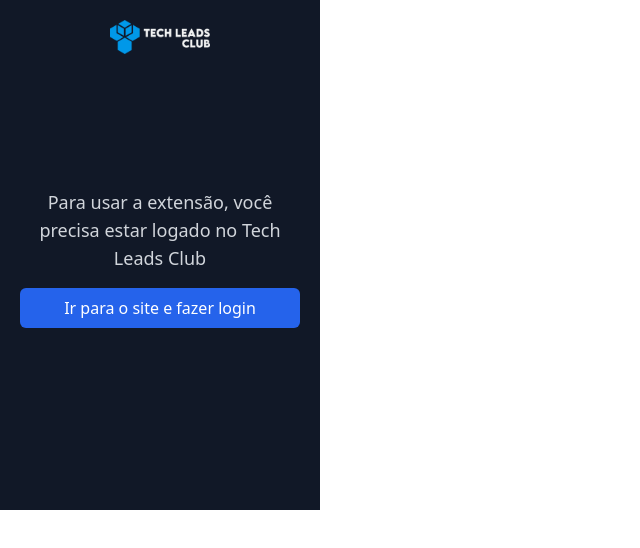
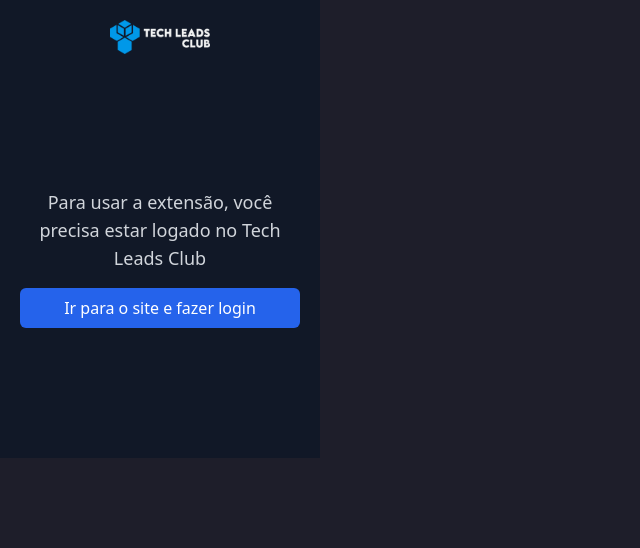
Before and after one commit to tech-leads-club/push-link, a React app: page / in a window 1280 px wide. Shown: the top 548 px of the page, without its empty margins (0-640 px from the left). Built offline with nearby package versions, Linux system fonts and the light colour scheme; no server answers; the HTML template or start-up script is replaced by a standard one.

Commit message:
feat(ui): update popup height and background styling
Adjusts popup height to use full container space for better flexibility. Updates default background color for improved visual consistency.

```diff
--- a/src/extension/global.css
+++ b/src/extension/global.css
@@ -24,7 +24,7 @@
 }
 
 html {
-    min-height: 100%;
+    background-color: #1E1E2A;
     position: relative;
 }
 
--- a/src/main.tsx
+++ b/src/main.tsx
@@ -9,7 +9,7 @@
 
 root.render(
   <StrictMode>
-    <div className="bg-gray-900 w-[320px] h-[510px]">
+    <div className="bg-gray-900 w-[320px] h-full">
       <Popup />
     </div>
   </StrictMode>,
```
